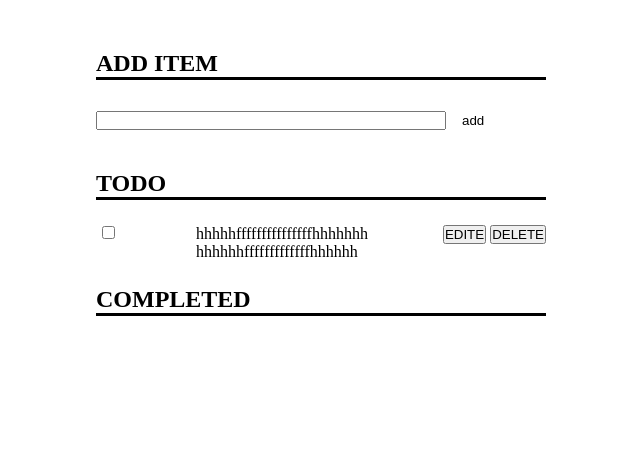
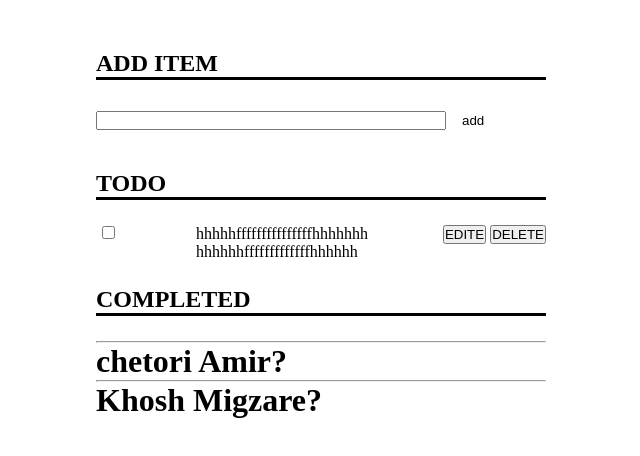
Before and after one commit to amirjalalli/todoappnew, a plain HTML site: page index.html in a window 1280 px wide. Shown: the whole page, without its empty margins (319-959 px from the left). Drawn offline with Linux system fonts and the light colour scheme.

Commit message:
amirChange

```diff
--- a/index.html
+++ b/index.html
@@ -41,6 +41,10 @@
         <ul>
             <li></li>
         </ul>
+        <hr>
+        <h1>chetori Amir?</h1>
+        <hr>
+        <h1>Khosh Migzare?</h1>
     </div>
     </div>
 
```
